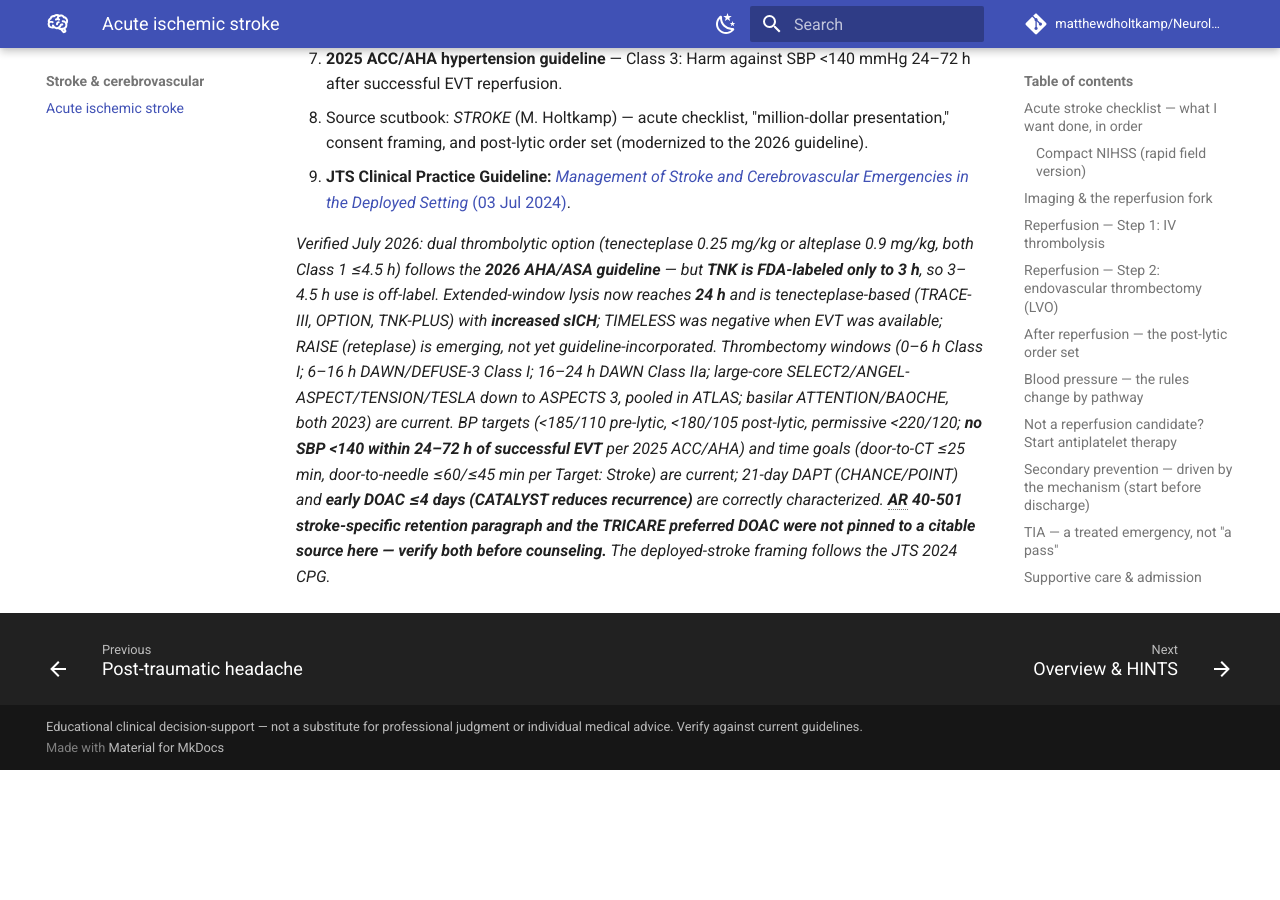
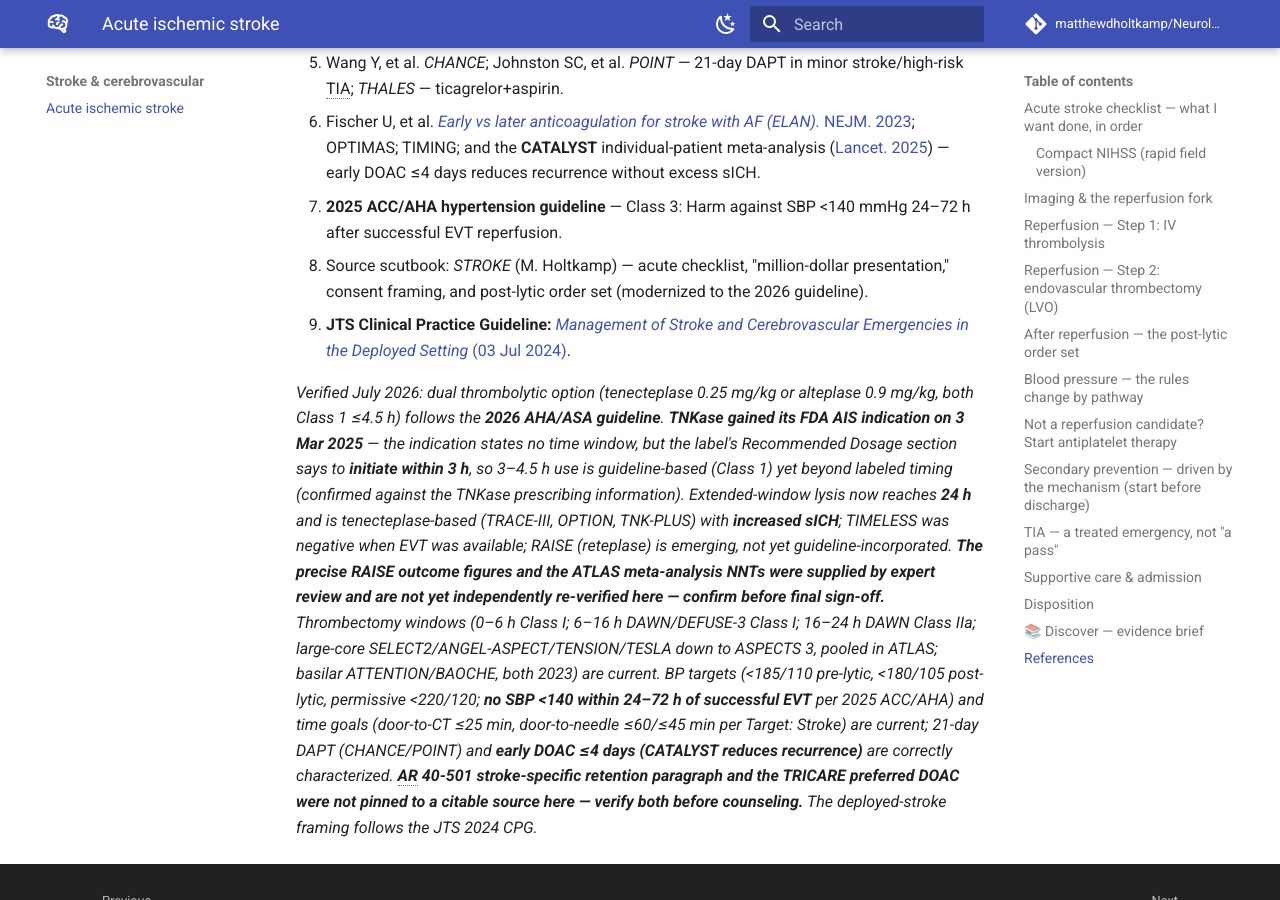
Before and after one commit to matthewdholtkamp/Neurology, an MkDocs documentation site: the page built from docs/stroke/index.md, in a window 1280 px wide and 900 px high, scrolled down 9777 px. Built offline with MkDocs 1.6.1 and Material for MkDocs 9.7.7, drawn with Linux system fonts in a browser that asks for light colours; comment, search, counter and statistics services are not loaded; before the commit the page ends 10547 px from its top, so only the background shows below that; some of the changed text lies outside the part shown.

Commit message:
Refine stroke page per 2nd expert review: TNK label nuance, sICH definition, glucose, attributions
- TNK: correct to reflect the actual TNKase label (FDA AIS approval 3 Mar 2025):
  indication states no time window, but Recommended Dosage section says initiate
  within 3 h; 3-4.5 h is Class 1 but beyond labeled timing (verified vs the
  prescribing information PDF).
- sICH: note the ~6% (NINDS) vs ~2-3% (ECASS-III/modern) gap is partly
  definitional, not purely drug.
- Glucose: soften to 'avoid hypo / treat hyper'; 140-180 is general inpatient
  target (no stroke-specific number; SHINE negative), not a guideline mandate.
- Attribute the 1.9M neurons/min figure to Saver's MCA estimate.
- Flag in Verified footer that RAISE figures and ATLAS NNTs are expert-supplied,
  not independently re-verified.
- Confirmed NO duplicated sections (one each of TIA/admission/military).

Co-Authored-By: Claude Fable 5 <noreply@anthropic.com>

```diff
--- a/docs/stroke/index.md
+++ b/docs/stroke/index.md
@@ -94,12 +95,15 @@ Two independent decisions, made in parallel — **a patient can get both:**
     - **Alteplase (tPA) 0.9 mg/kg IV (max 90 mg)** — **10% as a bolus over 1 min, remainder over
       60 min.**
 
-    !!! warning "Label vs. guideline — TNK is FDA-approved only to 3 h"
-        The **FDA label for tenecteplase approves it within 3 h** of onset/LKW. Using TNK in the
-        **3–4.5 h** window is **guideline-supported (2026 AHA/ASA, Class 1) but off-label** — fine to
-        do, just know the distinction and document it. Alteplase carries the same practical
-        ≤4.5 h use (its own labeling is ≤3 h with 3–4.5 h by guideline/evidence). The agents are
-        clinically co-equal across 4.5 h; they are **not** fully *regulatorily* equivalent.
+    !!! warning "Label vs. guideline — a 3-hour nuance for tenecteplase"
+        The FDA approved **TNKase (tenecteplase) for AIS on 3 Mar 2025.** The *indication* itself is
+        broad — "acute ischemic stroke in adults," **no time window stated** — but the label's
+        **Recommended Dosage section says to "initiate treatment as soon as possible and within
+        3 hours after onset."** So using TNK in the **3–4.5 h** window is **guideline-supported
+        (2026 AHA/ASA, Class 1) but beyond the labeled dosing timing** — fine to do, just know the
+        distinction and document it. (Alteplase is similar: ≤3 h labeled, 3–4.5 h by guideline/
+        evidence.) The agents are clinically co-equal across 4.5 h; the labeling nuance is a
+        timing footnote, not a reason to prefer one drug.
 
     **Before you push, confirm the four:** *"Do I have the CT, the glucose, the blood pressure
     (<185/110), and the ECG?"* Weight-based dose — **weigh, don't eyeball.**
@@ -128,9 +132,11 @@ Two independent decisions, made in parallel — **a patient can get both:**
     !!! quote "Consent, in plain language (benefit is at 90 days, not at the bedside)"
         Thrombolysis is the best chance of returning to independence after stroke — roughly a **~10%
         absolute increase in good outcome at 3 months.** The risk is bleeding: symptomatic
-        intracranial hemorrhage — historically **~6% with alteplase** (NINDS), but **~2–3% with
-        modern tenecteplase 0.25 mg/kg** — vs ~1% without. **Overall mortality is not increased.**
-        The benefit is not seen immediately — it shows up over the following weeks.
+        intracranial hemorrhage — historically **~6% with alteplase** (NINDS definition) vs ~1%
+        without, though **contemporary series (and the stricter ECASS-III definition) run ~2–3%,
+        including with tenecteplase.** *Part of that "6% → 2–3%" gap is definitional, not purely the
+        drug.* **Overall mortality is not increased.** The benefit is not seen immediately — it shows
+        up over the following weeks.
 
 !!! orderset "Extended-window thrombolysis (perfusion-guided) — the window now stretches to 24 h"
     When >4.5 h or wake-up/unknown onset **with a favorable perfusion or DWI–FLAIR mismatch.** The
@@ -268,7 +274,10 @@ Two independent decisions, made in parallel — **a patient can get both:**
 
 !!! orderset "Stroke-unit admission bundle"
     - **Dysphagia screen before any PO** (meds, food, water) — aspiration is a top early killer.
-    - **Glucose 140–180**; treat fever (worsens outcome); **normoxia** (O₂ only if <94%).
+    - **Glucose:** avoid hypoglycemia and treat hyperglycemia — the 2026 guideline doesn't set a
+      stroke-specific number; the general inpatient **140–180** target is reasonable (and SHINE
+      showed no benefit from tight <110 control). Treat fever (worsens outcome); **normoxia**
+      (O₂ only if <94%).
     - **DVT prophylaxis** — **intermittent pneumatic compression** immediately; pharmacologic
       prophylaxis once bleeding risk allows (and ≥24 h post-lytic).
     - **Early mobilization + therapy** (PT/OT/SLP); swallow eval; secondary-prevention teaching.
@@ -374,10 +383,14 @@ OPTIMAS; TIMING; CATALYST; 2025 ACC/AHA hypertension guideline; SPARCL/TST (lipi
    Deployed Setting* (03 Jul 2024)](https://jts.health.mil/assets/docs/cpgs/Stroke_Cerebrovascular_Emergencies_Deployed_Setting_03_July_2024.pdf).
 
 *Verified July 2026: dual thrombolytic option (tenecteplase 0.25 mg/kg or alteplase 0.9 mg/kg, both
-Class 1 ≤4.5 h) follows the **2026 AHA/ASA guideline** — but **TNK is FDA-labeled only to 3 h**, so
-3–4.5 h use is off-label. Extended-window lysis now reaches **24 h** and is tenecteplase-based
-(TRACE-III, OPTION, TNK-PLUS) with **increased sICH**; TIMELESS was negative when EVT was available;
-RAISE (reteplase) is emerging, not yet guideline-incorporated. Thrombectomy windows (0–6 h Class I;
+Class 1 ≤4.5 h) follows the **2026 AHA/ASA guideline**. **TNKase gained its FDA AIS indication on
+3 Mar 2025** — the indication states no time window, but the label's Recommended Dosage section says
+to **initiate within 3 h**, so 3–4.5 h use is guideline-based (Class 1) yet beyond labeled timing
+(confirmed against the TNKase prescribing information). Extended-window lysis now reaches **24 h** and
+is tenecteplase-based (TRACE-III, OPTION, TNK-PLUS) with **increased sICH**; TIMELESS was negative
+when EVT was available; RAISE (reteplase) is emerging, not yet guideline-incorporated. **The precise
+RAISE outcome figures and the ATLAS meta-analysis NNTs were supplied by expert review and are not yet
+independently re-verified here — confirm before final sign-off.** Thrombectomy windows (0–6 h Class I;
 6–16 h DAWN/DEFUSE-3 Class I; 16–24 h DAWN Class IIa; large-core SELECT2/ANGEL-ASPECT/TENSION/TESLA
 down to ASPECTS 3, pooled in ATLAS; basilar ATTENTION/BAOCHE, both 2023) are current. BP targets
 (<185/110 pre-lytic, <180/105 post-lytic, permissive <220/120; **no SBP <140 within 24–72 h of
```
Also changed, not shown: other parts of docs/stroke/index.md (+2 -1 lines).
